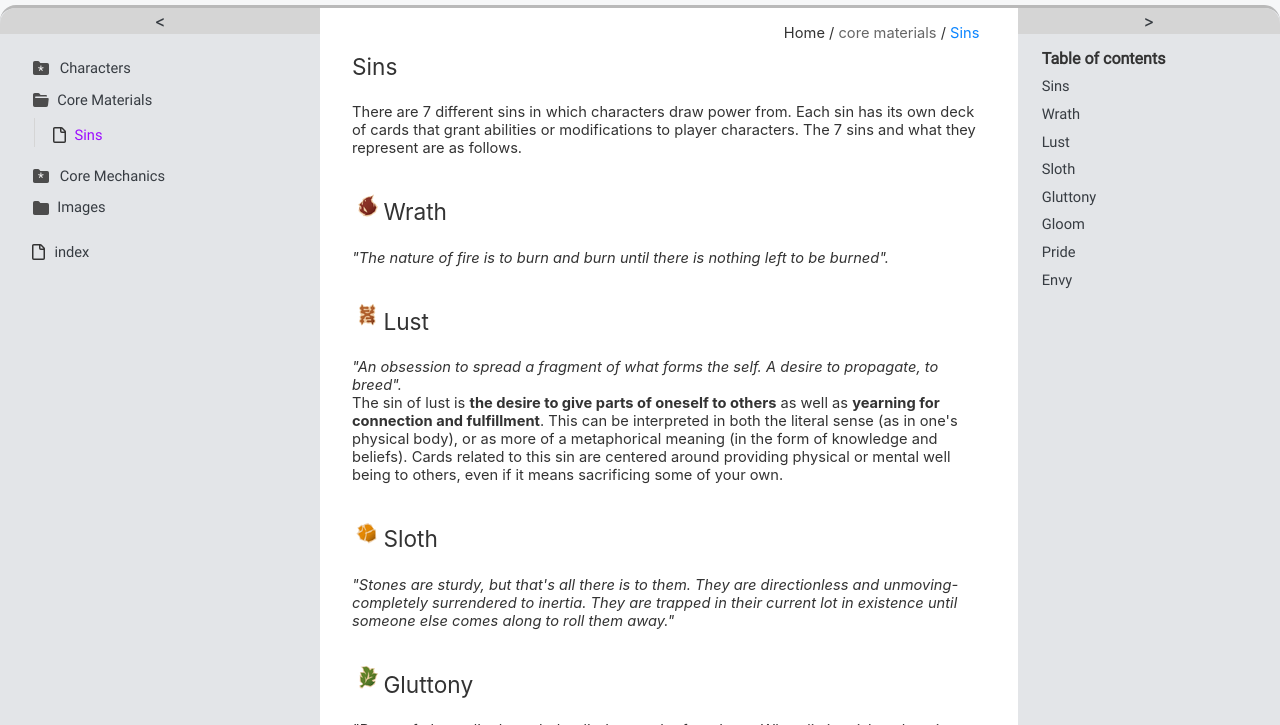
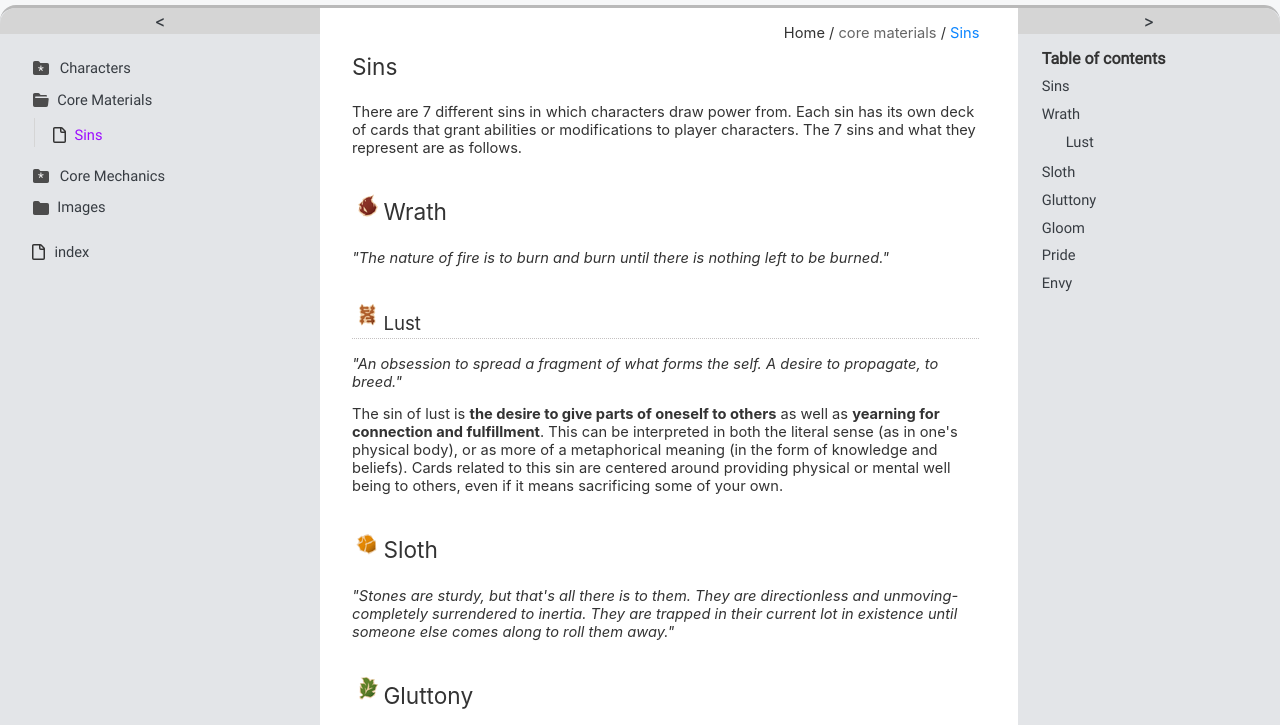
Before and after one commit to AdrienChew246/Project-Moon-TTRPG, a plain HTML site: page Core Materials/Sins.html in a window 1280 px wide. Shown: the part 75-800 px from the top of the page. Drawn offline with nearby package versions, Linux system fonts and the light colour scheme.

Commit message:
Build: ()

```diff
--- a/Core Materials/Sins.html
+++ b/Core Materials/Sins.html
@@ -259,8 +259,10 @@
 <div class="toc">
 <ul>
 <li><a href="#sins" class="anchor-link">Sins</a></li>
-<li><a href="#wrath" class="anchor-link">Wrath</a></li>
+<li><a href="#wrath" class="anchor-link">Wrath</a><ul>
 <li><a href="#lust" class="anchor-link">Lust</a></li>
+</ul>
+</li>
 <li><a href="#sloth" class="anchor-link">Sloth</a></li>
 <li><a href="#gluttony" class="anchor-link">Gluttony</a></li>
 <li><a href="#gloom" class="anchor-link">Gloom</a></li>
@@ -269,11 +271,11 @@
 </ul>
 </div>
 <p>There are 7 different sins in which characters draw power from. Each sin has its own deck of cards that grant abilities or modifications to player characters. The 7 sins and what they represent are as follows.   </p>
-<h1 id="wrath"><img alt="" src="/Project-Moon-TTRPG/Images/wrath.png" />Wrath</h1>
-<p><em>"The nature of fire is to burn and burn until there is nothing left to be burned".</em>   </p>
-<h1 id="lust"><img alt="" src="/Project-Moon-TTRPG/Images/lust.png" />Lust</h1>
-<p><em>"An obsession to spread a fragment of what forms the self. A desire to propagate, to breed".</em> <br />
-The sin of lust is <strong>the desire to give parts of oneself to others</strong> as well as <strong>yearning for connection and fulfillment</strong>. This can be interpreted in both the literal sense (as in one's physical body), or as more of a metaphorical meaning (in the form of knowledge and beliefs). Cards related to this sin are centered around providing physical or mental well being to others, even if it means sacrificing some of your own.   </p>
+<h1 id="wrath"><img src="/Project-Moon-TTRPG/Images/wrath.png" width="25" alt="" title="" />Wrath</h1>
+<p><em>"The nature of fire is to burn and burn until there is nothing left to be burned."</em>   </p>
+<h2 id="lust"><img alt="" src="/Project-Moon-TTRPG/Images/lust.png" />Lust</h2>
+<p><em>"An obsession to spread a fragment of what forms the self. A desire to propagate, to breed."</em>   </p>
+<p>The sin of lust is <strong>the desire to give parts of oneself to others</strong> as well as <strong>yearning for connection and fulfillment</strong>. This can be interpreted in both the literal sense (as in one's physical body), or as more of a metaphorical meaning (in the form of knowledge and beliefs). Cards related to this sin are centered around providing physical or mental well being to others, even if it means sacrificing some of your own.   </p>
 <h1 id="sloth"><img alt="" src="/Project-Moon-TTRPG/Images/sloth.png" />Sloth</h1>
 <p><em>"Stones are sturdy, but that's all there is to them. They are directionless and unmoving- completely surrendered to inertia. They are trapped in their current lot in existence until someone else comes along to roll them away."</em>   </p>
 <h1 id="gluttony"><img alt="" src="/Project-Moon-TTRPG/Images/gluttony.png" />Gluttony</h1>
--- a/obs.html/static/obsidian_core.js
+++ b/obs.html/static/obsidian_core.js
@@ -13,7 +13,7 @@ var CONFIG_CLOSE_LEFT_PANE_IF_EMPTY = 0;
 var RELATIVE_PATHS = 0;
 var documentation_mode = 1;
 var tab_mode = !no_tab_mode;
-var gzip_hash = '259401611465768385215939654579714130250'                       // used to check whether the localStorage data is stale
+var gzip_hash = '332674409338309003412798814306251813391'                       // used to check whether the localStorage data is stale
 
 // global cache
 var fn_cache_ls_available = null;
```
Also changed, not shown: 1 other file.
